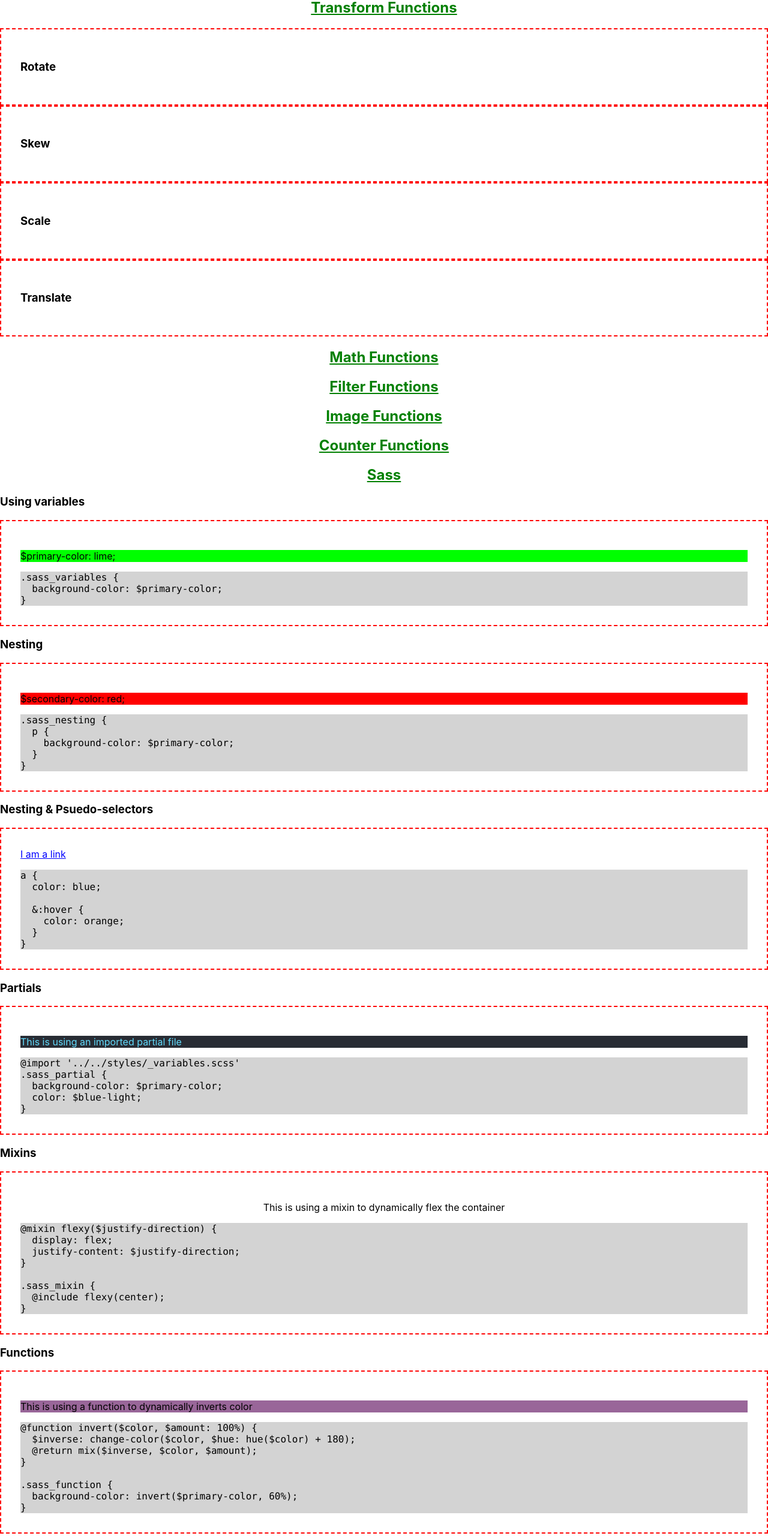
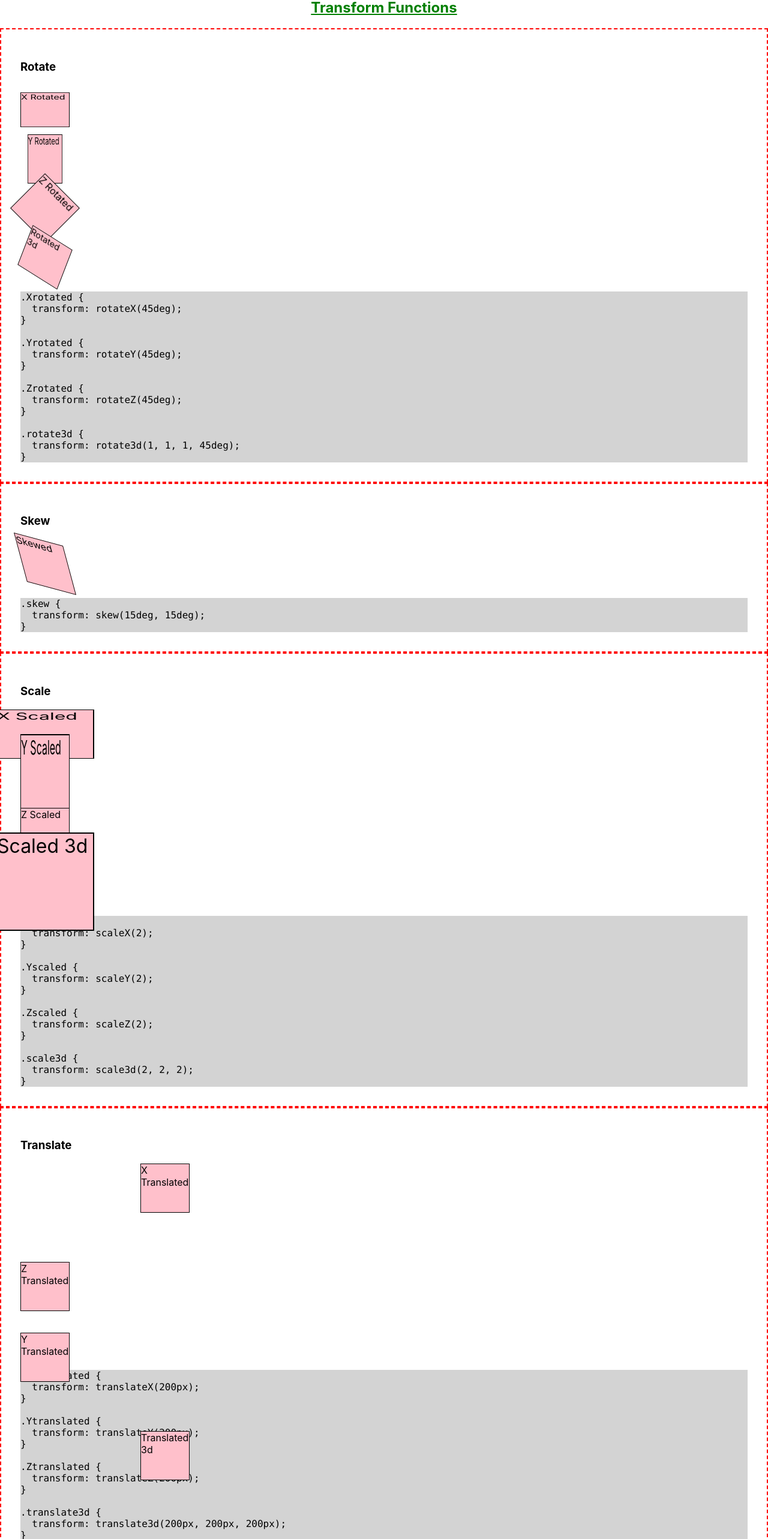
Before and after one commit to alexmkio/react-css-practice, a React (Create React App) app: page / in a window 1280 px wide. Shown: the part 8029-10595 px from the top of the page at 60% size. Built offline with nearby package versions, Linux system fonts and the light colour scheme.

Commit message:
Add Transform transition examples

```diff
--- a/src/components/Transform/Transform.js
+++ b/src/components/Transform/Transform.js
@@ -1,7 +1,57 @@
 import './Transform.scss';
 
 function Transform() {
-let example1 = ``
+let example1 = `.Xrotated {
+  transform: rotateX(45deg);
+}
+
+.Yrotated {
+  transform: rotateY(45deg);
+}
+
+.Zrotated {
+  transform: rotateZ(45deg);
+}
+
+.rotate3d {
+  transform: rotate3d(1, 1, 1, 45deg);
+}`
+
+let example2 = `.skew {
+  transform: skew(15deg, 15deg);
+}`
+
+let example3 = `.Xscaled {
+  transform: scaleX(2);
+}
+
+.Yscaled {
+  transform: scaleY(2);
+}
+
+.Zscaled {
+  transform: scaleZ(2);
+}
+
+.scale3d {
+  transform: scale3d(2, 2, 2);
+}`
+
+let example4 = `.Xtranslated {
+  transform: translateX(200px);
+}
+
+.Ytranslated {
+  transform: translateY(200px);
+}
+
+.Ztranslated {
+  transform: translateZ(200px);
+}
+
+.translate3d {
+  transform: translate3d(200px, 200px, 200px);
+}`
 
   return (
     <>
@@ -9,35 +59,44 @@
         Transform Functions
       </h2>
 
-      <section>
+      <section className='rotate'>
         <h3>Rotate</h3>
-        <p></p>
+        <div class="Xrotated">X Rotated</div>
+        <div class="Yrotated">Y Rotated</div>
+        <div class="Zrotated">Z Rotated</div>
+        <div class="rotate3d">Rotated 3d</div>
         <code>
           {example1}
         </code>
       </section>
 
-      <section>
+      <section className='rotate'>
         <h3>Skew</h3>
-        <p></p>
+        <div class="skew">Skewed</div>
         <code>
-          {example1}
+          {example2}
         </code>
       </section>
 
-      <section>
+      <section className='rotate'>
         <h3>Scale</h3>
-        <p></p>
+        <div class="Xscaled">X Scaled</div>
+        <div class="Yscaled">Y Scaled</div>
+        <div class="Zscaled">Z Scaled</div>
+        <div class="scale3d">Scaled 3d</div>
         <code>
-          {example1}
+          {example3}
         </code>
       </section>
 
-      <section>
+      <section className='rotate'>
         <h3>Translate</h3>
-        <p></p>
+        <div class="Xtranslated">X Translated</div>
+        <div class="Ytranslated">Y Translated</div>
+        <div class="Ztranslated">Z Translated</div>
+        <div class="translate3d">Translated 3d</div>
         <code>
-          {example1}
+          {example4}
         </code>
       </section>
     </>
--- a/src/components/Transform/Transform.scss
+++ b/src/components/Transform/Transform.scss
@@ -0,0 +1,58 @@
+.rotate div {
+  width: 80px;
+  height: 80px;
+  background-color: pink;
+  border: 1px solid black;
+}
+
+.Xrotated {
+  transform: rotateX(45deg);
+}
+
+.Yrotated {
+  transform: rotateY(45deg);
+}
+
+.Zrotated {
+  transform: rotateZ(45deg);
+}
+
+.rotate3d {
+  transform: rotate3d(1, 1, 1, 45deg);
+}
+
+.skew {
+  transform: skew(15deg, 15deg);
+}
+
+.Xscaled {
+  transform: scaleX(2);
+}
+
+.Yscaled {
+  transform: scaleY(2);
+}
+
+.Zscaled {
+  transform: scaleZ(2);
+}
+
+.scale3d {
+  transform: scale3d(2, 2, 2);
+}
+
+.Xtranslated {
+  transform: translateX(200px);
+}
+
+.Ytranslated {
+  transform: translateY(200px);
+}
+
+.Ztranslated {
+  transform: translateZ(200px);
+}
+
+.translate3d {
+  transform: translate3d(200px, 200px, 200px);
+}
```
